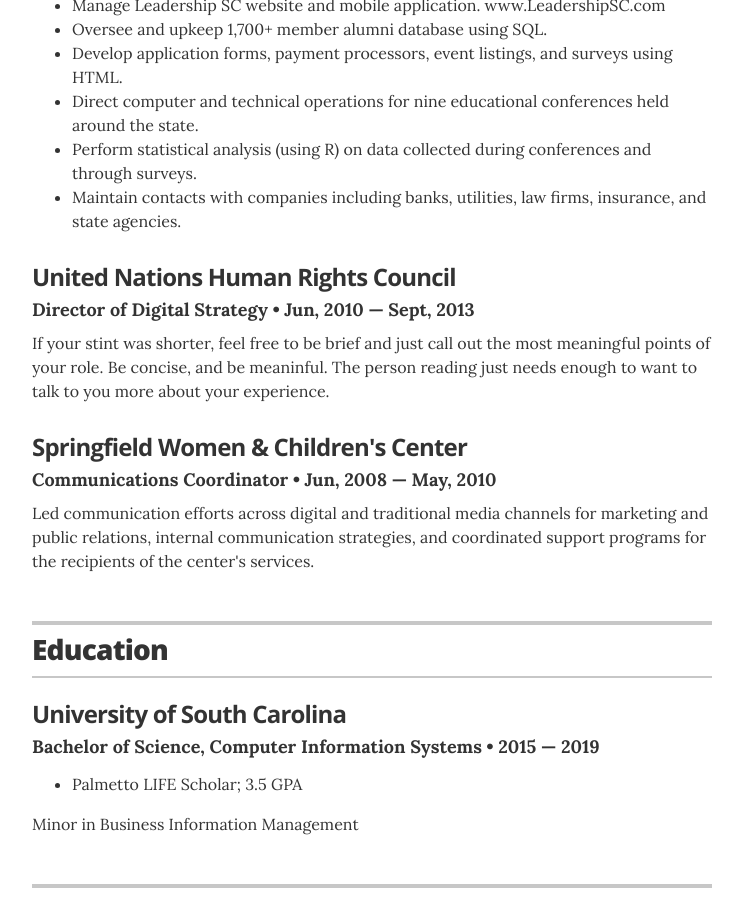
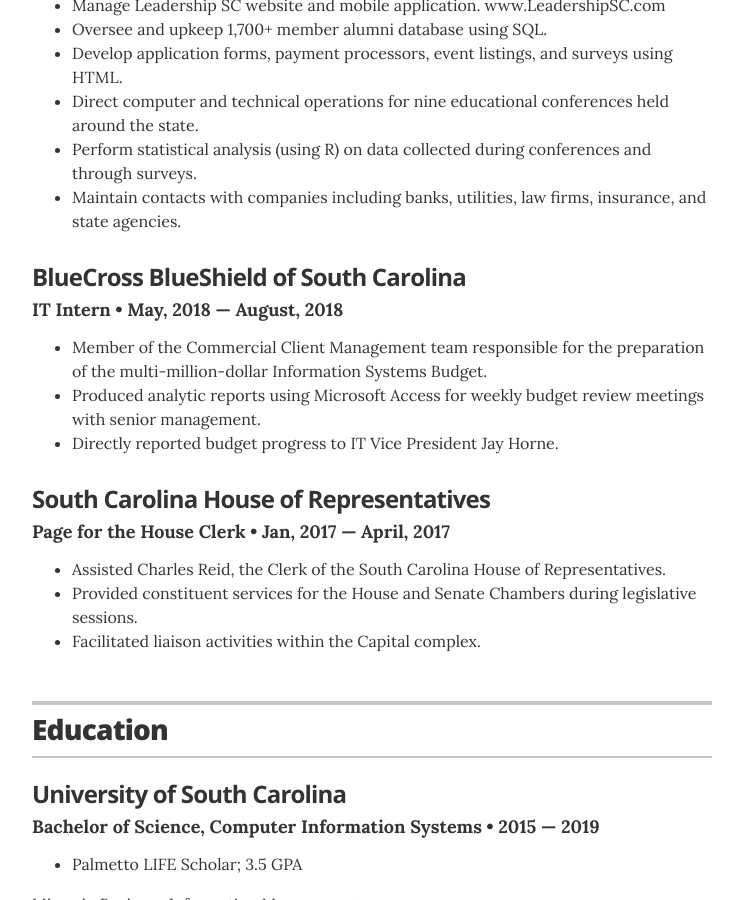
Before and after one commit to lukehickman/lukehickman.github.io, a Jekyll site: the page built from index.html, in a window 1280 px wide and 900 px high, scrolled down 575 px. Shown: the whole window, without its empty margins (268-1011 px from the left). Built offline with Jekyll 4.4.1, drawn with Linux system fonts in a browser that asks for light colours.

Commit message:
Update experience.yml

```diff
--- a/_data/experience.yml
+++ b/_data/experience.yml
@@ -6,14 +6,14 @@
   summary: <ul class="resume-item-list"><li>Manage Leadership SC website and mobile application. www.LeadershipSC.com</li><li>Oversee and upkeep 1,700+ member alumni database using SQL.</li><li>Develop application forms, payment processors, event listings, and surveys using HTML.</li><li>Direct computer and technical operations for nine educational conferences held around the state.</li><li>Perform statistical analysis (using R) on data collected during conferences and through surveys.</li><li>Maintain contacts with companies including banks, utilities, law firms, insurance, and state agencies.</li></ul>
 
 # Director of Digital Stratgy
-- company: United Nations Human Rights Council
-  position: Director of Digital Strategy
-  duration:  Jun, 2010 &mdash; Sept, 2013
-  summary: If your stint was shorter, feel free to be brief and just call out the most meaningful points of your role. Be concise, and be meaninful. The person reading just needs enough to want to talk to you more about your experience.
+- company: BlueCross BlueShield of South Carolina
+  position: IT Intern
+  duration:  May, 2018 &mdash; August, 2018
+  summary: <ul class="resume-item-list"><li>Member of the Commercial Client Management team responsible for the preparation of the multi-million-dollar Information Systems Budget.</li><li>Produced analytic reports using Microsoft Access for weekly budget review meetings with senior management.</li><li>Directly reported budget progress to IT Vice President Jay Horne.</li></ul>
 
 
 # Communications Coordinator
-- company: Springfield Women & Children's Center
-  position: Communications Coordinator
-  duration:   Jun, 2008  &mdash; May, 2010
-  summary: Led communication efforts across digital and traditional media channels for marketing and public relations, internal communication strategies, and coordinated support programs for the recipients of the center's services.
+- company: South Carolina House of Representatives
+  position: Page for the House Clerk
+  duration:   Jan, 2017  &mdash; April, 2017
+  summary: <ul class="resume-item-list"><li>Assisted Charles Reid, the Clerk of the South Carolina House of Representatives.</li><li>Provided constituent services for the House and Senate Chambers during legislative sessions.</li><li>Facilitated liaison activities within the Capital complex.</li></ul>
```
